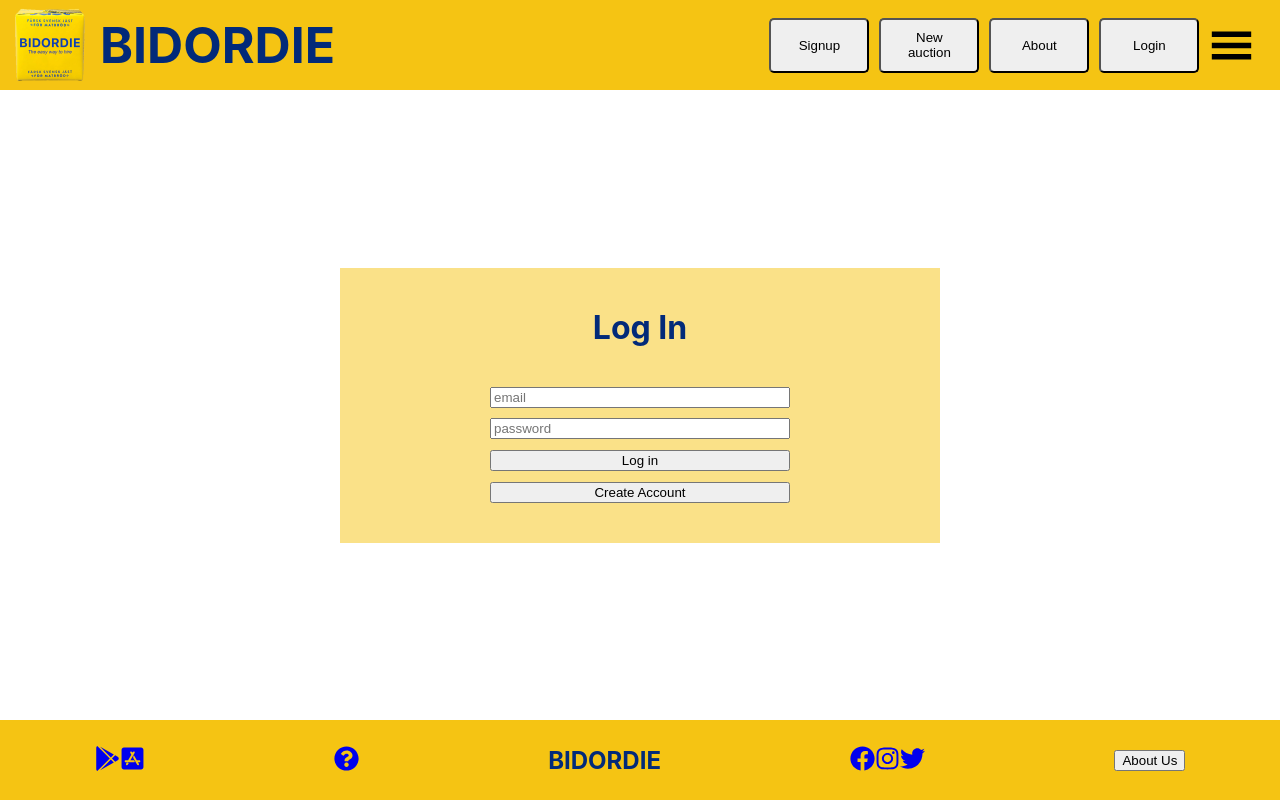
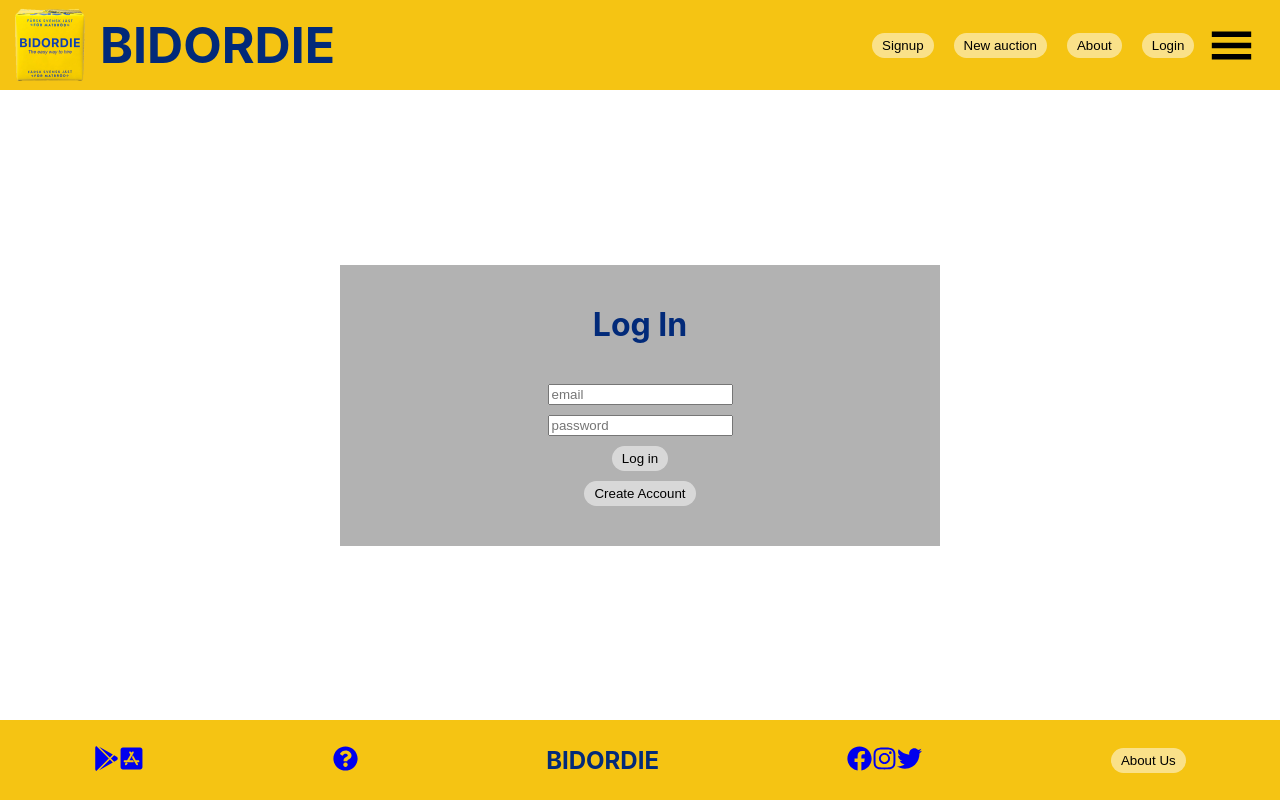
Before and after one commit to dreamc4t/bidordie, a React (Create React App) app: page /login in a window 1280 px wide. Built offline with nearby package versions, Linux system fonts and the light colour scheme.

Commit message:
First button styling

```diff
--- /dev/null
+++ b/src/components/CSS/button-element.css
@@ -0,0 +1,6 @@
+.button-element {
+    border: none;
+    background-color: rgba(255, 255, 255, 0.5);
+    padding: 5px 10px;
+    border-radius: 20px;
+}
--- a/src/components/CSS/header.css
+++ b/src/components/CSS/header.css
@@ -20,13 +20,8 @@ header h1 {
   align-items: center;
 }
 .header-nav button {
-  margin: 5px;
-  padding: 10px 15px;
-  border-radius: 5px ;
-  height: 55px;
-  width: 100px;
+  margin: 10px;
   cursor: pointer;
-
 }
 
 .burger-menu {
--- a/src/components/Footer.js
+++ b/src/components/Footer.js
@@ -35,7 +35,7 @@ const Footer = () => {
         </p>
         <p>
           <Link to="/about-us">
-            <button>About Us</button>
+            <button className="button-element">About Us</button>
           </Link>
         </p>
       </div>
--- a/src/components/HeaderButton.js
+++ b/src/components/HeaderButton.js
@@ -1,7 +1,7 @@
 const HeaderButton = ( {text} ) => {
   return (
     <div>
-        <button>
+        <button className="button-element">
             {text}
         </button>
     </div>
--- a/src/index.js
+++ b/src/index.js
@@ -10,6 +10,7 @@ import './pages/CSS/AddAuctionPage.css';
 import './components/CSS/header.css';
 import './components/CSS/footer.css';
 import './components/CSS/SortBar.css';
+import './components/CSS/button-element.css'
 import App from './App';
 import reportWebVitals from './reportWebVitals';
 
--- a/src/pages/CSS/login-page.css
+++ b/src/pages/CSS/login-page.css
@@ -6,7 +6,7 @@
 }
 
 #login-container {
-    background-color:  rgba(245,196,19, 0.5);
+    background-color:  rgb(0,0,0,0.3);
     display: flex;
     flex-direction: column;
     justify-content: center;
@@ -27,10 +27,8 @@
 #login-container>form {
     display: flex;
     flex-direction: column;
+    align-items: center;
     gap: 10px;
     width: 100%;
     max-width: 300px;
 }
-#login-container>form>a>button {
-    width: 100%;
-}
--- a/src/pages/LoginPage.js
+++ b/src/pages/LoginPage.js
@@ -9,10 +9,10 @@ const LoginPage = () => {
                     <input placeholder="email"/>
                     <input placeholder="password" />
                     <Link to="auction-list">
-                        <button>Log in</button>
+                        <button className="button-element">Log in</button>
                     </Link>
                     <Link to="/become-a-member">
-                        <button>Create Account</button>
+                        <button className="button-element">Create Account</button>
                     </Link>
                 </form>
             </div>
```
